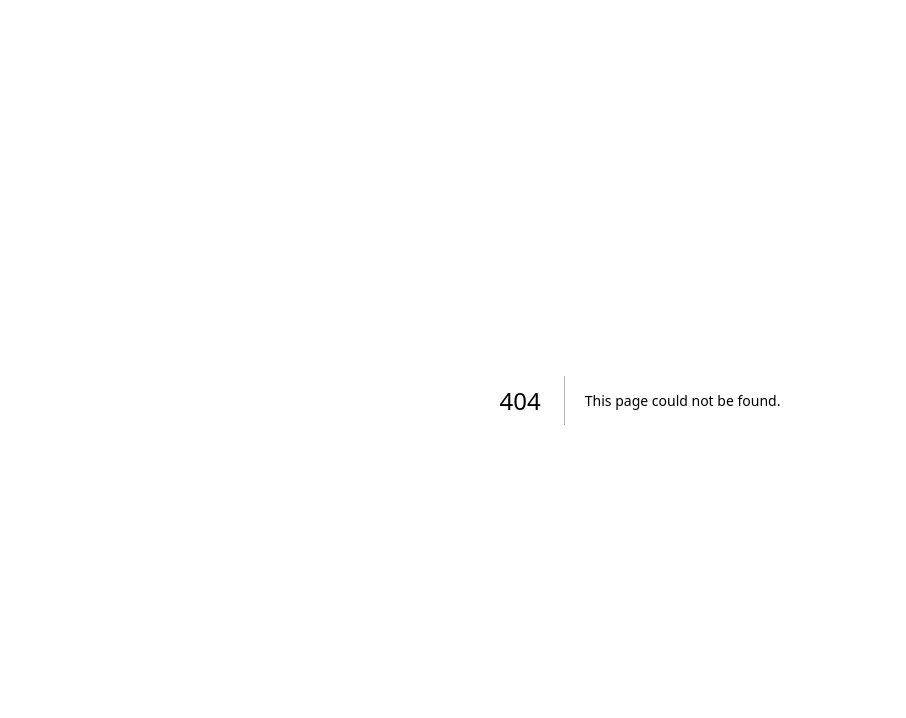
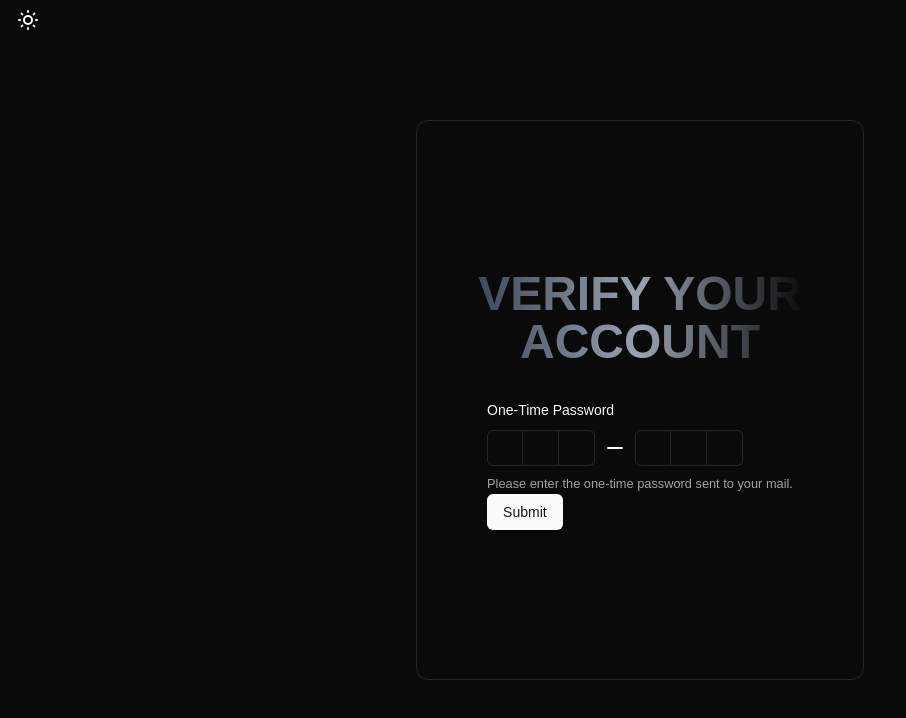
Before and after one commit to Nazam-Kalsi/anonymous-feedbacks, a Next.js app: page /verification/1 in a window 1280 px wide. Before the commit this address had no page. Shown: the top 718 px of the page, without its empty margins (0-906 px from the left). Built offline with nearby package versions, Linux system fonts and the light colour scheme.

Commit message:
verify user with otp

```diff
--- a/package.json
+++ b/package.json
@@ -23,6 +23,7 @@
     "bcrypt": "^5.1.1",
     "class-variance-authority": "^0.7.1",
     "clsx": "^2.1.1",
+    "input-otp": "^1.4.2",
     "lucide-react": "^0.474.0",
     "mongoose": "^8.9.5",
     "motion": "^12.3.1",
--- a/src/app/(ui)/signup/page.tsx
+++ b/src/app/(ui)/signup/page.tsx
@@ -85,7 +85,7 @@
             const res = await axios.post('/api/sign-up', values)
             if (res) {
                 console.log(res.data);
-                route.push('/')
+                route.push(`/verification/${values.userName}`)
             }
         } catch (error) {
             console.log(error);
--- /dev/null
+++ b/src/app/(ui)/verification/[username]/page.tsx
@@ -0,0 +1,129 @@
+"use client";
+
+import React, { useState } from "react";
+
+import {
+  InputOTP,
+  InputOTPGroup,
+  InputOTPSeparator,
+  InputOTPSlot,
+} from "@/components/ui/input-otp";
+import {
+  Form,
+  FormField,
+  FormItem,
+  FormControl,
+  FormLabel,
+  FormDescription,
+} from "@/components/ui/form";
+import { z } from "zod";
+import { useForm } from "react-hook-form";
+import { zodResolver } from "@hookform/resolvers/zod";
+import { userVerificatioSchema } from "@/schema/userVerify.schema";
+import axios, { AxiosError } from "axios";
+import { useToast } from "@/hooks/use-toast";
+import { useParams, useRouter } from "next/navigation";
+import { ApiResponse } from "@/types/apiResponse";
+import { Button } from "@/components/ui/button";
+import { Loader2 } from "lucide-react";
+type Props = {};
+
+function page({}: Props) {
+  const params=useParams<{username:string}>();
+  const { toast } = useToast();
+  const route = useRouter();
+  const [loading,setLoading] = useState<boolean>(false);
+  const form = useForm<z.infer<typeof userVerificatioSchema>>({
+    resolver: zodResolver(userVerificatioSchema),
+    defaultValues: {
+      verificationCode: "",
+    },
+  });
+
+  const verifyOTP = async (values: z.infer<typeof userVerificatioSchema>) => {
+    console.log(values);
+    try {
+        setLoading(true);
+      const dataToSend = {
+        verificationCode: values.verificationCode,
+        userName:params.username,
+      };
+      const res = await axios.post(`/api/verify-user`,dataToSend);
+      console.log(res);
+      if(!res){
+          toast({
+              title: "Error",
+              description:'Incorrect OTP'
+          })
+      }
+      toast({
+        title: "Verify successfullly",
+        description:'Wait while we redricting to dashboard'
+    })
+      route.push('/');
+    } catch (error) {
+      const axiosError = error as AxiosError<ApiResponse>;
+      toast({
+        title: "Error",
+        description:
+          axiosError.response?.data.message ||
+          "Internal server error, try again later.",
+      });
+    } finally{
+        setLoading(false);
+    }
+  };
+
+  return (
+    <>
+      <div className="flex flex-col justify-center items-center h-screen gap-3">
+        <div className="flex flex-col items-center justify-center border rounded-xl p-12 w-[35%] h-[70%]">
+        <h1 className="text-center text-5xl font-bold pb-8 uppercase bg-clip-text text-transparent bg-gradient-to-r from-gray-700 via-gray-400 to-black">Verify your account</h1>
+        {/* <h1 className="text-center text-2xl font-semibold pb-8">Enter your OTP</h1> */}
+          <Form {...form}>
+            <form onSubmit={form.handleSubmit(verifyOTP)}>
+              <FormField
+                control={form.control}
+                name="verificationCode"
+                render={({ field }) => {
+                  return (
+                    <FormItem className="space-y-2">
+                      <FormLabel>One-Time Password</FormLabel>
+                      <FormControl>
+                        <InputOTP
+                          maxLength={6}
+                          {...field}
+                          value={field.value || ""}
+                        >
+                          <InputOTPGroup>
+                            <InputOTPSlot index={0} />
+                            <InputOTPSlot index={1} />
+                            <InputOTPSlot index={2} />
+                          </InputOTPGroup>
+                          <InputOTPSeparator />
+                          <InputOTPGroup>
+                            <InputOTPSlot index={3} />
+                            <InputOTPSlot index={4} />
+                            <InputOTPSlot index={5} />
+                          </InputOTPGroup>
+                        </InputOTP>
+                      </FormControl>
+                      <FormDescription>
+                        Please enter the one-time password sent to your mail.
+                      </FormDescription>
+                    </FormItem>
+                  );
+                }}
+              />
+              <Button variant={"default"}>
+                {loading ? <Loader2 className="animate-spin" /> : "Submit"}
+              </Button>
+            </form>
+          </Form>
+        </div>
+      </div>
+    </>
+  );
+}
+
+export default page;
--- a/src/app/api/verify-user/route.ts
+++ b/src/app/api/verify-user/route.ts
@@ -6,14 +6,14 @@
 export async function POST(req: NextRequest) {
   await dbConnect();
   try {
-    const { userName, otp } = await req.json();
+    const { userName, verificationCode } = await req.json();
     const user = await User.findOne({ userName });
     if (!user) return ApiRes(400, "User not found.");
 
     if ((user.verificationTokenExpiry as Date) < new Date()) {
         return ApiRes(400,"Expired verification code");
     }
-    if (user.verificationToken !== otp) {
+    if (user.verificationToken !== verificationCode) {
         return ApiRes(400,"Incorrect verification code");
     }
     user.isVerified=true;
--- a/src/app/layout.tsx
+++ b/src/app/layout.tsx
@@ -3,6 +3,7 @@
 import "./globals.css";
 import AuthSessionProvider from "@/context/authSessionProvider";
 import { Toaster } from "@/components/ui/toaster"
+import { ThemeProvider } from "@/components/customComponents/toggleTheme";
 
 const geistSans = Geist({
   variable: "--font-geist-sans",
@@ -30,6 +31,7 @@
         <body
           className={`${geistSans.variable} ${geistMono.variable} antialiased`}
         >
+          <ThemeProvider className="absolute"/>
           <main>{children}</main>
           <Toaster />
         </body>
--- /dev/null
+++ b/src/components/ui/input-otp.tsx
@@ -0,0 +1,71 @@
+"use client"
+
+import * as React from "react"
+import { OTPInput, OTPInputContext } from "input-otp"
+import { Minus } from "lucide-react"
+
+import { cn } from "@/lib/utils"
+
+const InputOTP = React.forwardRef<
+  React.ElementRef<typeof OTPInput>,
+  React.ComponentPropsWithoutRef<typeof OTPInput>
+>(({ className, containerClassName, ...props }, ref) => (
+  <OTPInput
+    ref={ref}
+    containerClassName={cn(
+      "flex items-center gap-2 has-[:disabled]:opacity-50",
+      containerClassName
+    )}
+    className={cn("disabled:cursor-not-allowed", className)}
+    {...props}
+  />
+))
+InputOTP.displayName = "InputOTP"
+
+const InputOTPGroup = React.forwardRef<
+  React.ElementRef<"div">,
+  React.ComponentPropsWithoutRef<"div">
+>(({ className, ...props }, ref) => (
+  <div ref={ref} className={cn("flex items-center", className)} {...props} />
+))
+InputOTPGroup.displayName = "InputOTPGroup"
+
+const InputOTPSlot = React.forwardRef<
+  React.ElementRef<"div">,
+  React.ComponentPropsWithoutRef<"div"> & { index: number }
+>(({ index, className, ...props }, ref) => {
+  const inputOTPContext = React.useContext(OTPInputContext)
+  const { char, hasFakeCaret, isActive } = inputOTPContext.slots[index]
+
+  return (
+    <div
+      ref={ref}
+      className={cn(
+        "relative flex h-9 w-9 items-center justify-center border-y border-r border-input text-sm shadow-sm transition-all first:rounded-l-md first:border-l last:rounded-r-md",
+        isActive && "z-10 ring-1 ring-ring",
+        className
+      )}
+      {...props}
+    >
+      {char}
+      {hasFakeCaret && (
+        <div className="pointer-events-none absolute inset-0 flex items-center justify-center">
+          <div className="h-4 w-px animate-caret-blink bg-foreground duration-1000" />
+        </div>
+      )}
+    </div>
+  )
+})
+InputOTPSlot.displayName = "InputOTPSlot"
+
+const InputOTPSeparator = React.forwardRef<
+  React.ElementRef<"div">,
+  React.ComponentPropsWithoutRef<"div">
+>(({ ...props }, ref) => (
+  <div ref={ref} role="separator" {...props}>
+    <Minus />
+  </div>
+))
+InputOTPSeparator.displayName = "InputOTPSeparator"
+
+export { InputOTP, InputOTPGroup, InputOTPSlot, InputOTPSeparator }
--- a/src/lib/db.ts
+++ b/src/lib/db.ts
@@ -18,7 +18,7 @@
     }
     const database = await mongoose.connect(mongoDbUrl);
     if (database) {
-      console.log(database);
+      // console.log(database);
       connection.isConnected = database.connections[0].readyState;
       console.log("Database connected successfully");
     }
--- a/src/lib/handler.ts
+++ b/src/lib/handler.ts
@@ -5,8 +5,8 @@
 
 export function handler(h: (req: NextRequest) => Promise<NextResponse>) {
   return async function (req: NextRequest) {
-    await dbConnect();
     try {
+      await dbConnect();
       return await h(req);
     } catch (error) {
       console.error("API Error:", error);
--- a/src/schema/userVerify.schema.ts
+++ b/src/schema/userVerify.schema.ts
@@ -3,5 +3,6 @@
 export const userVerificatioSchema = z.object({
   verificationCode: z
     .string()
-    .min(6, { message: "verification code is of 6 characters" }),
+    .min(6, { message: "verification code is of 6 characters" })
+    .nullable(),
 });
--- a/tailwind.config.ts
+++ b/tailwind.config.ts
@@ -57,7 +57,8 @@
   			sm: 'calc(var(--radius) - 4px)'
   		},
   		animation: {
-  			rippling: 'rippling var(--duration) ease-out'
+  			rippling: 'rippling var(--duration) ease-out',
+			"caret-blink": "caret-blink 1.25s ease-out infinite",
   		},
   		keyframes: {
   			rippling: {
@@ -68,7 +69,11 @@
   					transform: 'scale(2)',
   					opacity: '0'
   				}
-  			}
+  			},
+			  "caret-blink": {
+				"0%,70%,100%": { opacity: "1" },
+				"20%,50%": { opacity: "0" },
+			  },
   		}
   	}
   },
```
Also changed, not shown: 1 other file (tests, documents, lock files or other folders).
